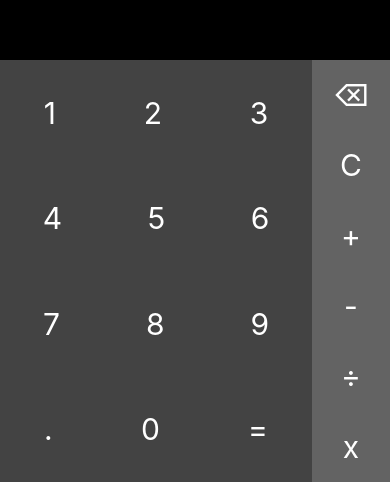
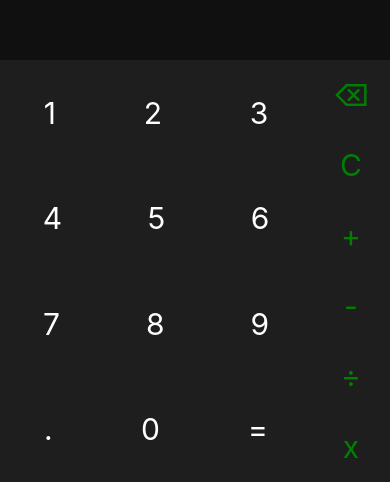
Before and after one commit to muzammilbinmarsuhen/Tugas-Kalkulator, a React Native app: screen / in a window 390 px wide. Shown: the part 362-844 px from the top of the page. Built offline with nearby package versions, Linux system fonts and the light colour scheme.

Commit message:
mengubah tampilan lebih bagus

```diff
--- a/src/App.jsx
+++ b/src/App.jsx
@@ -155,7 +155,7 @@ const styles = StyleSheet.create({
   },
   result: {
     flex: 2,
-    backgroundColor: 'black',
+    backgroundColor: '#101010',
     justifyContent: 'center',
     alignItems: 'flex-end',
   },
@@ -174,7 +174,7 @@ const styles = StyleSheet.create({
   },
   calculation: {
     flex: 1,
-    backgroundColor: 'black',
+    backgroundColor: '#101010',
     justifyContent: 'center',
     alignItems: 'flex-end',
   },
@@ -190,7 +190,7 @@ const styles = StyleSheet.create({
   },
   numbers: {
     flex: 4,
-    backgroundColor: '#434343',
+    backgroundColor: '#1e1e1e',
   },
   row: {
     flexDirection: 'row',
@@ -200,12 +200,12 @@ const styles = StyleSheet.create({
   },
   operations: {
     flex: 1,
-    backgroundColor: '#636363',
+    backgroundColor: '#1e1e1e',
     alignItems: 'center',
     justifyContent: 'space-around',
   },
   operationButton: {
     fontSize: 30,
-    color: 'white',
+    color: 'green',
   },
 });
```
